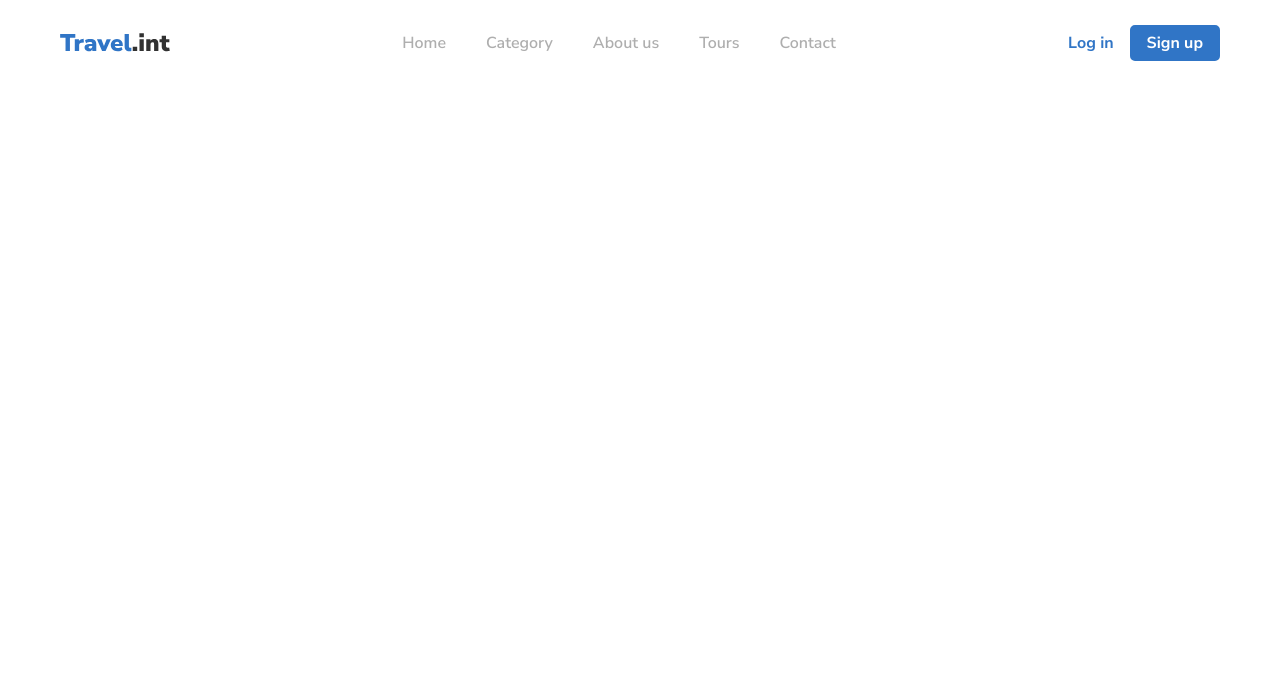
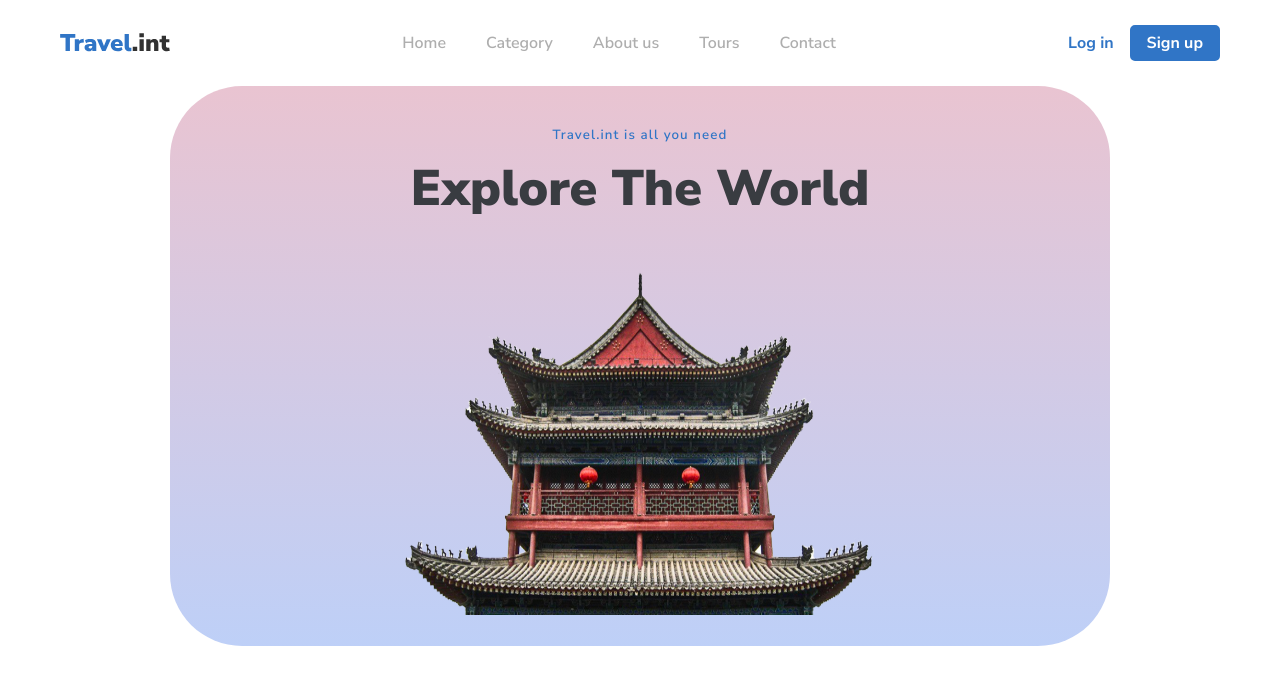
Before and after one commit to UmarkhonAkhmedov/My-Projects-in-React-Js, a React (Create React App) app in the folder travel.int/: page / in a window 1280 px wide. Shown: the top 684 px of the page. Built offline with nearby package versions, Linux system fonts and the light colour scheme.

Commit message:
Adding hero section for home page

```diff
--- a/travel.int/src/App.css
+++ b/travel.int/src/App.css
@@ -23,4 +23,5 @@ ul {
 .container {
   max-width: 1366px;
   padding: 0 60px;
+  margin: 0 auto;
 }
--- a/travel.int/src/App.js
+++ b/travel.int/src/App.js
@@ -1,9 +1,14 @@
 import './App.css';
 import Navbar from './components/Home/Navbar';
+import Hero from './components/Home/Hero'
 
 function App() {
   return (
-    <Navbar/>
+    <>
+      <Navbar/>
+      <Hero/>
+    </>
+
   );
 }
 
--- /dev/null
+++ b/travel.int/src/components/Home/Hero.js
@@ -0,0 +1,70 @@
+import React from 'react'
+import styled from 'styled-components'
+
+function Hero() {
+  return (
+    <Container className="container">
+      <HeroText>
+        <h5>Travel.int is all you need</h5>
+        <h1>Explore The World</h1>
+      </HeroText>
+    </Container>
+  )
+}
+
+export default Hero
+
+const Container = styled.div`
+  padding: 0 170px;
+
+  @media screen and (max-width: 1024px){
+    padding: 0 40px;
+  }
+`
+
+const HeroText = styled.div`
+  width: 100%;
+  height: 70vh;
+  padding-bottom: 400px;
+  background-image:
+  url('/images/Home/hero__background--main.svg'),
+  linear-gradient( to bottom, #FFBEBE -50%, #B5D2FF 120%);
+  background-size: 60% 65%, 100% 100%;
+  background-repeat: no-repeat;
+  background-position: left calc(50% + 0px) top 165px, left calc(0% + 0px) top 0px;
+  text-align: center;
+  margin-bottom: 60px;
+  border-radius: 72px;
+
+  >h5 {
+    padding-top: 40px;
+    color: #3075C6;
+    font-weight: 600;
+    letter-spacing: 1.1px;
+  }
+
+  >h1 {
+    margin-top: 10px;
+    font-size: 50px;
+    font-weight: 900;
+  }
+  @media screen and (max-width: 768px){
+    background-size: 400px 300px, 100% 100%;
+    background-position: left calc(50% + 0px) top 172px, left calc(0% + 0px) top 0px;
+    border-radius: 50px;
+    >h5 {
+
+    }
+    >h1 {
+      font-size: 32px;
+      padding: 0 10px;
+    }
+  }
+  @media screen and (max-width: 500px){
+    height: 50vh;
+    background-size: 300px 200px, 100% 100%;
+    background-position: left calc(50% + 0px) top 200px, left calc(0% + 0px) top 0px;
+    border-radius: 35px;
+  }
+
+`
--- a/travel.int/src/components/Home/Navbar.js
+++ b/travel.int/src/components/Home/Navbar.js
@@ -61,7 +61,7 @@ const NavList = styled.ul`
     top: -10px;
     right: -10px;
     width: 70%;
-    height: 90%;
+    height: 110%;
     flex-direction: column;
     box-shadow: rgba(14, 30, 37, 0.12) 0px 2px 4px 0px, rgba(14, 30, 37, 0.32) 0px 2px 16px 0px;
     z-index: 10;
```
